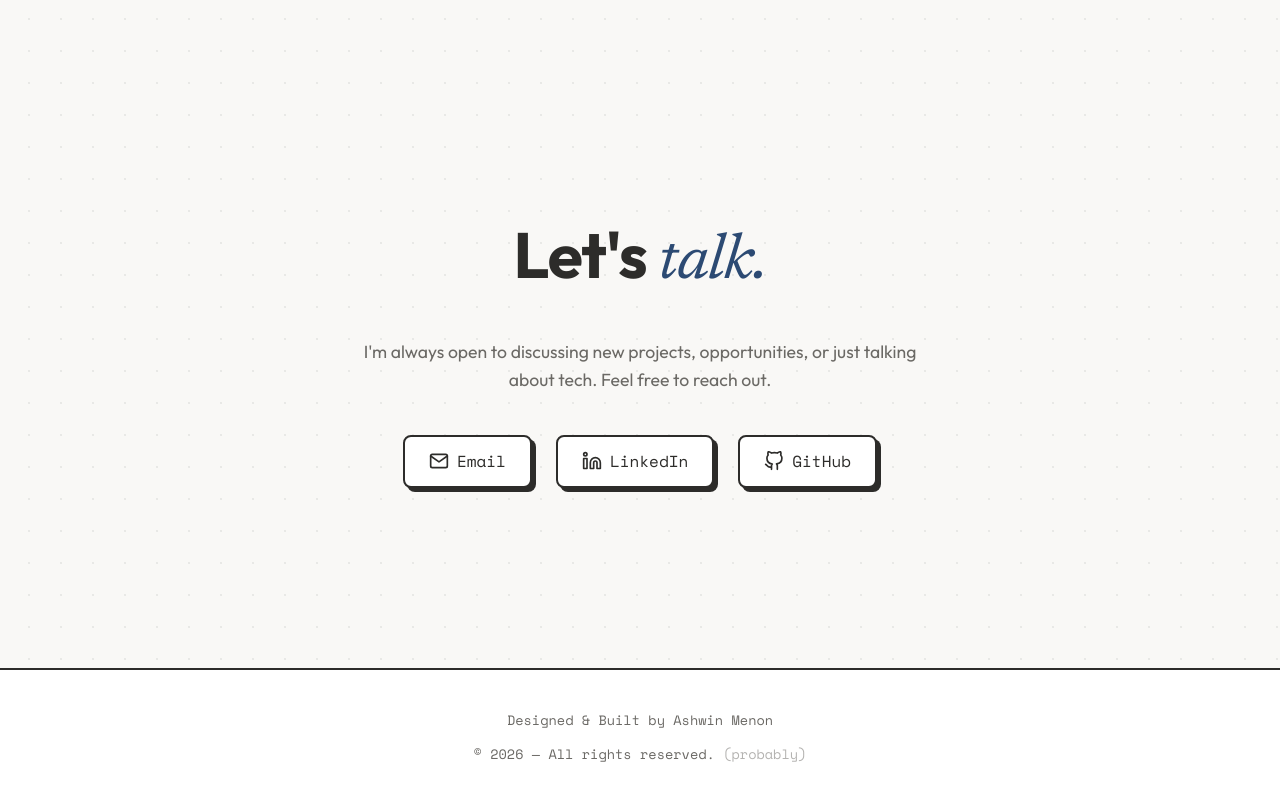
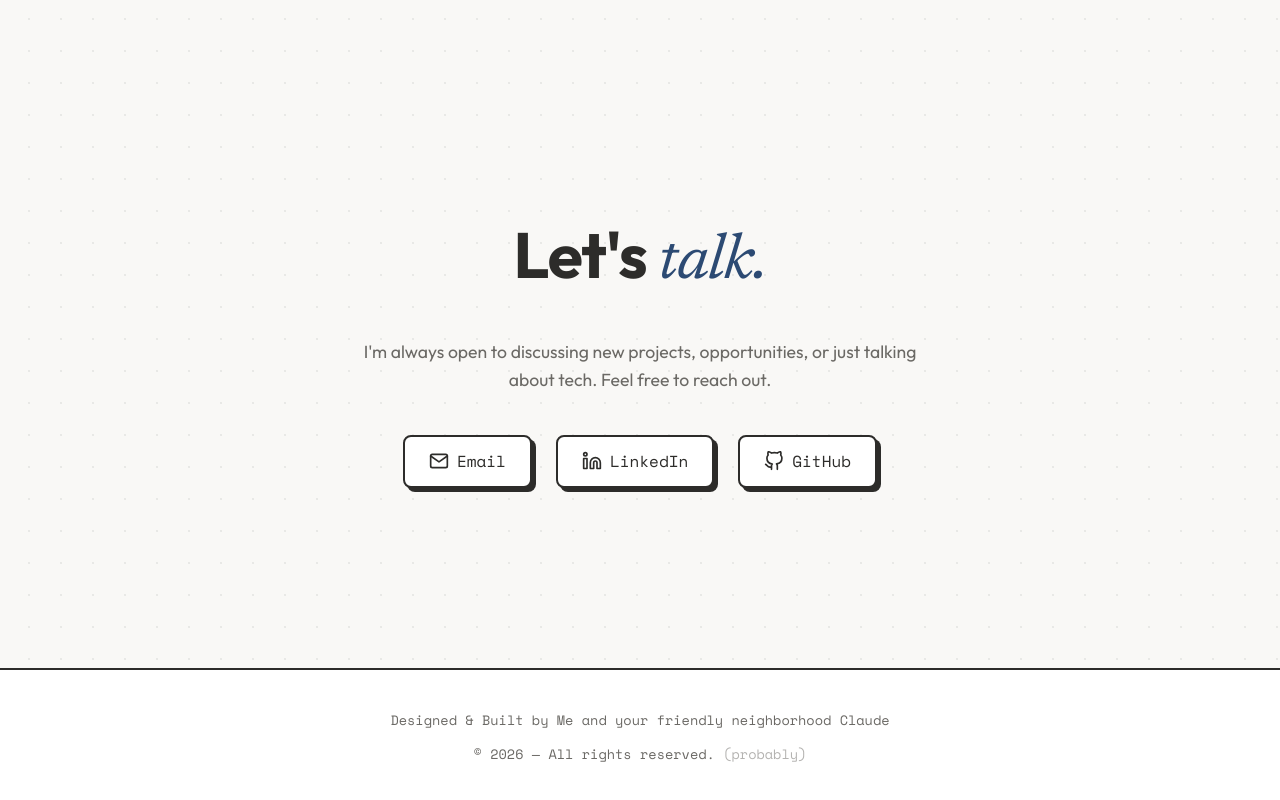
Before and after one commit to X3PH1RE/portfolio, a React (Vite) app in the folder portfolio/: page / in a window 1280 px wide. Shown: the part 6538-7338 px from the top of the page. Built offline with nearby package versions, Linux system fonts and the light colour scheme.

Commit message:
updated footer

```diff
--- a/portfolio/src/components/Footer.tsx
+++ b/portfolio/src/components/Footer.tsx
@@ -1,7 +1,7 @@
 export default function Footer() {
   return (
     <footer className="footer">
-      <div>Designed & Built by Ashwin Menon</div>
+      <div>Designed & Built by Me and your friendly neighborhood Claude</div>
       <div>© {new Date().getFullYear()} — All rights reserved. <span style={{ opacity: 0.5 }}>(probably)</span></div>
     </footer>
   )
```
